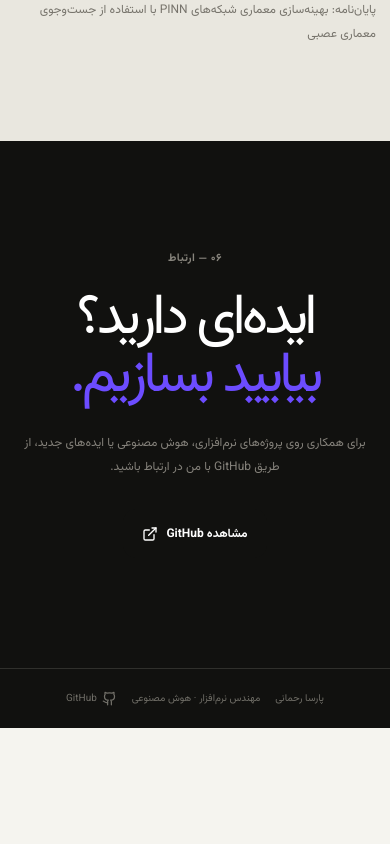
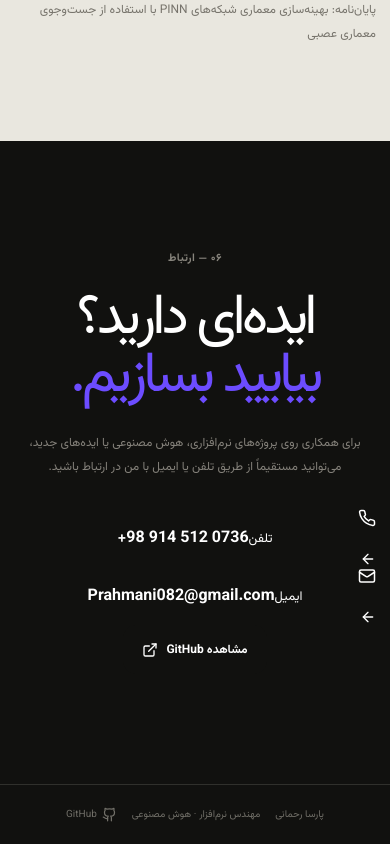
Before and after one commit to ParsaR082/Portfolip-V2, a Next.js app: page / in a window 390 px wide. Shown: the part 5148-5992 px from the top of the page. Before the commit the page ends 5876 px from the top, so only its background shows below. Built offline with nearby package versions, Linux system fonts and the light colour scheme.

Commit message:
feat: add direct phone and email contact methods

```diff
--- a/app/page.tsx
+++ b/app/page.tsx
@@ -11,6 +11,8 @@ import {
   Code2,
   ExternalLink,
   Github,
+  Mail,
+  Phone,
   GraduationCap,
   Menu,
   Sparkles,
@@ -249,7 +251,19 @@ export default function HomePage() {
           <div className="container contact-inner">
             <Reveal className="section-label">۰۶ — ارتباط</Reveal>
             <Reveal><h2>ایده‌ای دارید؟<br /><em>بیایید بسازیم.</em></h2></Reveal>
-            <Reveal delay={.08}><p>برای همکاری روی پروژه‌های نرم‌افزاری، هوش مصنوعی یا ایده‌های جدید، از طریق GitHub با من در ارتباط باشید.</p></Reveal>
+            <Reveal delay={.08}><p>برای همکاری روی پروژه‌های نرم‌افزاری، هوش مصنوعی یا ایده‌های جدید، می‌توانید مستقیماً از طریق تلفن یا ایمیل با من در ارتباط باشید.</p></Reveal>
+            <Reveal delay={.12} className="contact-methods">
+              <a className="contact-method" href="tel:+989145120736" aria-label="تماس با پارسا رحمانی">
+                <span className="contact-method-icon"><Phone size={18} /></span>
+                <span><small>تلفن</small><strong dir="ltr">+98 914 512 0736</strong></span>
+                <ArrowLeft size={16} />
+              </a>
+              <a className="contact-method" href="mailto:Prahmani082@gmail.com?subject=درخواست همکاری&body=سلام پارسا،%0A%0Aدر مورد یک پروژه یا فرصت همکاری با شما تماس گرفته‌ام.%0A%0A" aria-label="ارسال ایمیل به پارسا رحمانی">
+                <span className="contact-method-icon"><Mail size={18} /></span>
+                <span><small>ایمیل</small><strong dir="ltr">Prahmani082@gmail.com</strong></span>
+                <ArrowLeft size={16} />
+              </a>
+            </Reveal>
             <a className="button button-dark" href="https://github.com/ParsaR082" target="_blank" rel="noreferrer">مشاهده GitHub <ExternalLink size={16} /></a>
           </div>
         </section>
```
